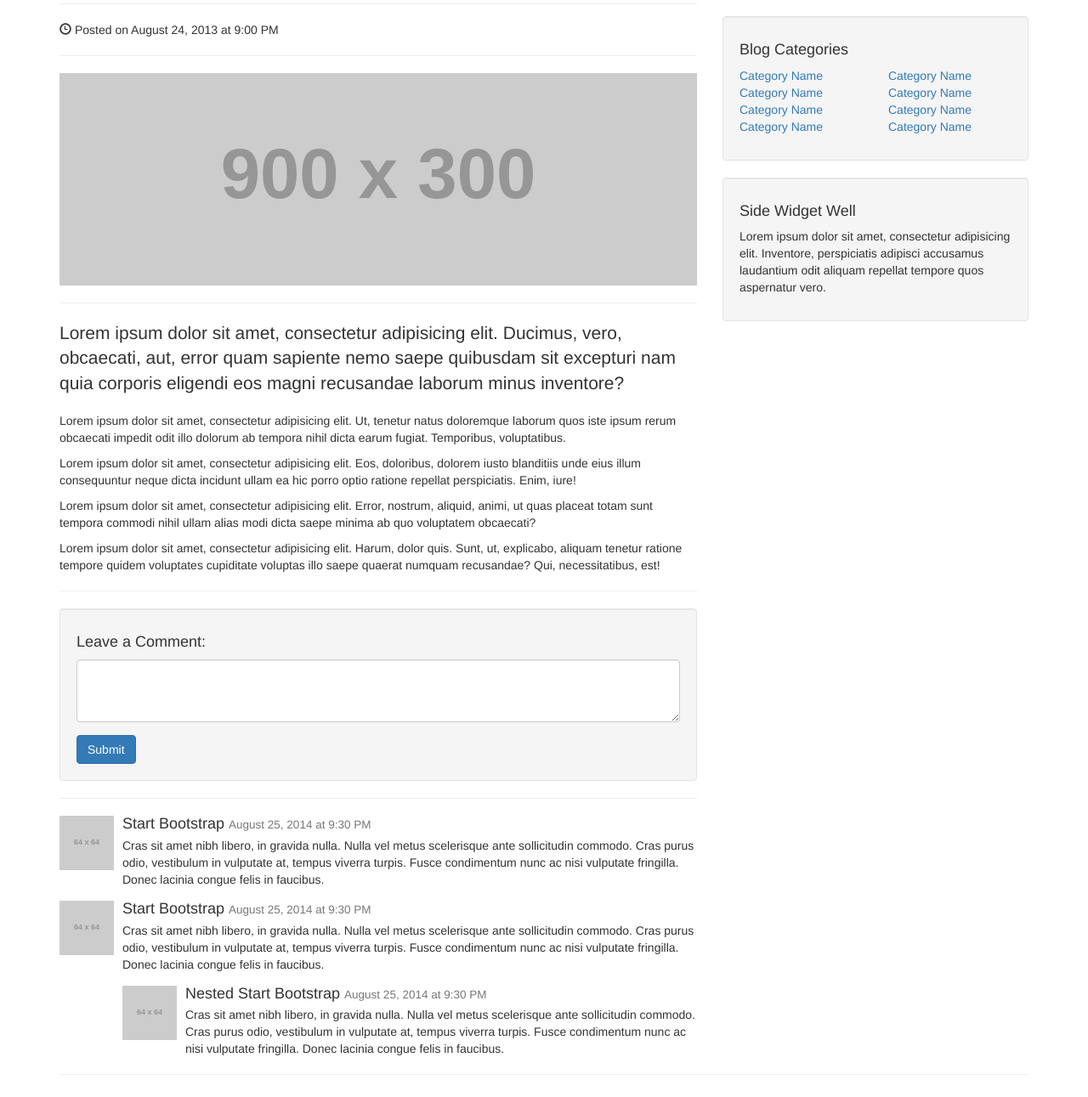
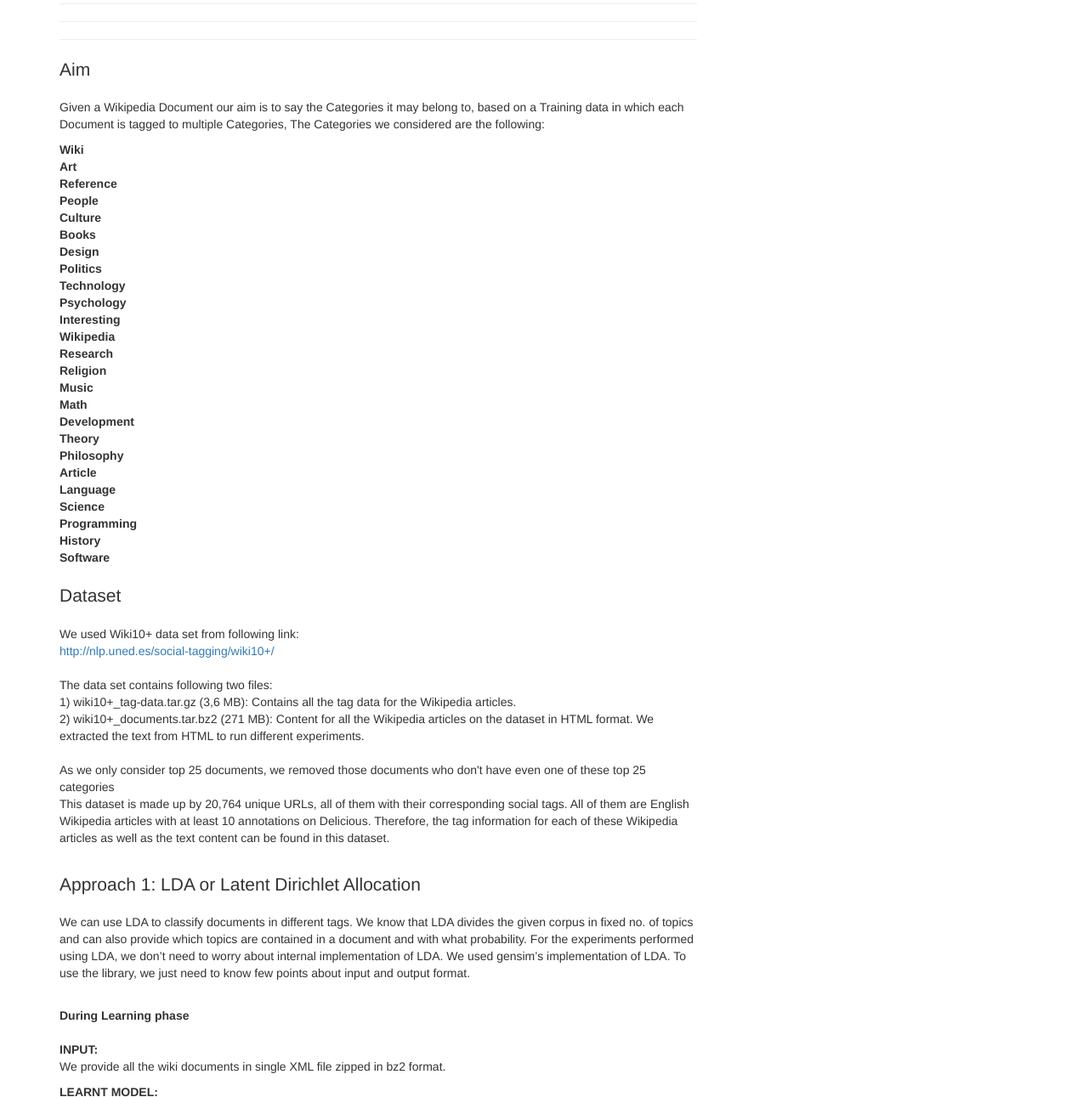
Before and after one commit to thegame61916/IREMajorProjectDocClassification, a plain HTML site: page index.html in a window 1280 px wide. Shown: the part 185-1476 px from the top of the page at 85% size. Drawn offline with Linux system fonts and the light colour scheme; placeholder pictures from the web are drawn by us.

Commit message:
Some part -1

```diff
--- a/index.html
+++ b/index.html
@@ -9,7 +9,7 @@
     <meta name="description" content="">
     <meta name="author" content="">
 
-    <title>Blog Post - Start Bootstrap Template</title>
+    <title>Wikipedia Document Classification</title>
 
     <!-- Bootstrap Core CSS -->
     <link href="css/bootstrap.min.css" rel="stylesheet">
@@ -28,37 +28,7 @@
 
 <body>
 
-    <!-- Navigation -->
-    <nav class="navbar navbar-inverse navbar-fixed-top" role="navigation">
-        <div class="container">
-            <!-- Brand and toggle get grouped for better mobile display -->
-            <div class="navbar-header">
-                <button type="button" class="navbar-toggle" data-toggle="collapse" data-target="#bs-example-navbar-collapse-1">
-                    <span class="sr-only">Toggle navigation</span>
-                    <span class="icon-bar"></span>
-                    <span class="icon-bar"></span>
-                    <span class="icon-bar"></span>
-                </button>
-                <a class="navbar-brand" href="#">Start Bootstrap</a>
-            </div>
-            <!-- Collect the nav links, forms, and other content for toggling -->
-            <div class="collapse navbar-collapse" id="bs-example-navbar-collapse-1">
-                <ul class="nav navbar-nav">
-                    <li>
-                        <a href="#">About</a>
-                    </li>
-                    <li>
-                        <a href="#">Services</a>
-                    </li>
-                    <li>
-                        <a href="#">Contact</a>
-                    </li>
-                </ul>
-            </div>
-            <!-- /.navbar-collapse -->
-        </div>
-        <!-- /.container -->
-    </nav>
+
 
     <!-- Page Content -->
     <div class="container">
@@ -71,148 +41,106 @@
                 <!-- Blog Post -->
 
                 <!-- Title -->
-                <h1>Blog Post Title</h1>
+                <h1>Wikipedia Document Classification</h1>
 
                 <!-- Author -->
                 <p class="lead">
-                    by <a href="#">Start Bootstrap</a>
+                    by <a href="#">Mohit Sharma, Vijjini Anvesh Rao, T.V.Ravi Teja</a>
                 </p>
 
                 <hr>
 
-                <!-- Date/Time -->
-                <p><span class="glyphicon glyphicon-time"></span> Posted on August 24, 2013 at 9:00 PM</p>
-
                 <hr>
 
-                <!-- Preview Image -->
-                <img class="img-responsive" src="http://placehold.it/900x300" alt="">
 
                 <hr>
 
                 <!-- Post Content -->
-                <p class="lead">Lorem ipsum dolor sit amet, consectetur adipisicing elit. Ducimus, vero, obcaecati, aut, error quam sapiente nemo saepe quibusdam sit excepturi nam quia corporis eligendi eos magni recusandae laborum minus inventore?</p>
-                <p>Lorem ipsum dolor sit amet, consectetur adipisicing elit. Ut, tenetur natus doloremque laborum quos iste ipsum rerum obcaecati impedit odit illo dolorum ab tempora nihil dicta earum fugiat. Temporibus, voluptatibus.</p>
-                <p>Lorem ipsum dolor sit amet, consectetur adipisicing elit. Eos, doloribus, dolorem iusto blanditiis unde eius illum consequuntur neque dicta incidunt ullam ea hic porro optio ratione repellat perspiciatis. Enim, iure!</p>
-                <p>Lorem ipsum dolor sit amet, consectetur adipisicing elit. Error, nostrum, aliquid, animi, ut quas placeat totam sunt tempora commodi nihil ullam alias modi dicta saepe minima ab quo voluptatem obcaecati?</p>
-                <p>Lorem ipsum dolor sit amet, consectetur adipisicing elit. Harum, dolor quis. Sunt, ut, explicabo, aliquam tenetur ratione tempore quidem voluptates cupiditate voluptas illo saepe quaerat numquam recusandae? Qui, necessitatibus, est!</p>
+                <p class="lead"> Aim </p>
+                <p>Given a Wikipedia Document our aim is to say the Categories it may belong to, based on a Training data in which each Document is tagged to multiple Categories,  The Categories we considered are the following: </p>
+                    <b>Wiki</b><br/>
+                   <b> Art</b><br/>
+                    <b>Reference</b><br/>
+                   <b> People</b><br/>
+                   <b> Culture</b><br/>
+                   <b> Books</b><br/>
+                   <b> Design</b><br/>
+                   <b> Politics</b><br/>
+                   <b> Technology</b><br/>
+                    <b>Psychology</b><br/>
+                    <b>Interesting</b><br/>
+                    <b>Wikipedia</b><br/>
+                    <b>Research</b><br/>
+                    <b>Religion</b><br/>
+                    <b>Music</b><br/>
+                    <b>Math</b><br/>
+                    <b>Development</b><br/>
+                    <b>Theory</b><br/>
+                    <b>Philosophy</b><br/>
+                   <b> Article</b><br/>
+                    <b>Language</b><br/>
+                    <b>Science</b><br/>
+                    <b>Programming</b><br/>
+                    <b>History</b><br/>
+                    <b>Software</b><br/></br>
+                <p class="lead"> Dataset </p>
+                <p>We used Wiki10+ data set from following link:</br>
+                    <a href="http://nlp.uned.es/social-tagging/wiki10+/">http://nlp.uned.es/social-tagging/wiki10+/</a></br></br>
+                The data set contains following two files:</br>
+                1) wiki10+_tag-data.tar.gz  (3,6 MB): Contains all the tag data for the Wikipedia articles.</br>
+                2) wiki10+_documents.tar.bz2  (271 MB): Content for all the Wikipedia articles on the dataset in HTML format. We extracted the text from HTML to run different experiments.</br></br>
+                As we only consider top 25 documents, we removed those documents who don't have even one of these top 25 categories</br>
+                This dataset is made up by 20,764 unique URLs, all of them with their corresponding social tags. All of them are English Wikipedia articles with at least 10 annotations on Delicious. Therefore, the tag information for each of these Wikipedia articles as well as the text content can be found in this dataset.</br></br></p>
+                <p class="lead"> Approach 1:  LDA or Latent Dirichlet Allocation </p>
+                <p>We can use LDA to classify documents in different tags. We know that LDA divides the given corpus in fixed no. of topics and can also provide which topics are contained in a document and with what probability. For the experiments performed  using LDA, we don’t need to worry about internal implementation of LDA. We used gensim’s implementation of LDA. To use the library, we just need to know few points about input and output format.</p>
+                </br>
+                <b> During Learning phase</b></br></br>
+                <b>INPUT:</b>
+                </br><p>We provide all the wiki documents in single XML file zipped in bz2 format.</p>
+                 <b>LEARNT MODEL:</b>
+                </br><p>Word distribution for each topic eg: “topic #0: 0.009*river + 0.008*lake + 0.006*island + 0.005*mountain +
+                0.004*area + 0.004*park + 0.004*antarctic + 0.004*south + 0.004*mountains + 0.004*dam”</p>
+                 <b> During Testing phase</b></br></br>
+                  <b>INPUT:</b>
+                </br><p>We provide the document to be classified in bag of words form to the learnt model</p>
+                <b>OUTPUT:</b>
+                </br><p>Topic distribution for a the text eg: “[(34, 0.023705742561150572), (60, 0.017830310671555303), (62, 0.023999239610385081), (83,0.029439444128473557), (87, 0.028172479800878891), (90, 0.1207424163376625), (116,0.022904510579689157)]”  represents the probabilities of the doc to fall under topics like 34,60,62….</p></br>
+
+
+
+                <p class="lead"> Major challenge in classification:  </p>
+                <p>It seems to be fairly simple to classify a document in different topics as we can see in output of testing phase. But  our aim is to classify the document under different tags like “politics, science” etc. and not under topic numbers. </p>
+                 <p class="lead"> Possible Solutions: </p>
+                <p>Clearly we need some way to map all the topics learnt by LDA to the most suitable tags. If we are able to do this then we simply test the unknown text against the model learnt by LDA and then report the tag corresponding to the topic given by LDA in output. We tried two different solutions to map topics to the tags: </p>
+                <p>1). As each topic of LDA is represented by distribution of words. We can create a query by combining those words and find best matched document on tf-idf basis for that query. That particular document must be the best match for that topic. So we can map the topic to tag of best matched document.</p>
+                <p>2) We can find probability distribution of topics for all the documents. Represent each document as a topic vector. Now find the closest document or the most similar document for each topic. Map the topic to the tag of that particular document.</p>
+
+                <b>Approach 1: </b><br>
+                <p>We can specify the major steps of to implement this approach as follows:</p>
+                <p>1) Divide the documents in training and test data with 4000 docs in test data.</p>
+                <p>2) On training data run gensim's LDA and save the learnt model. Set the number of topics as 300.</p>
+                <p>3) Save all the topics in a file and convert them to queries.</p>
+                <b>  Example topic:</b><br>
+                <p>2016-04-06 00:05:52,466 : INFO : topic #299 (0.003): 0.014*insurance + 0.009*scott + 0.007*samurai + 0.007*hipster + 0.006*forecasting + 0.006*fbi + 0.006*imf +     0.005*skeptical + 0.005*bass + 0.005*hidden</p>
+                <b>Query corresponding to above topic  #299:</b><br>
+                <p> 299:insurance scott samurai hipster forecasting fbi imf skeptical bass hidden</p>
+                <p>4) For each query, retrieve the most relevant document in training set on tf-idf basis and create topic to doc Id mapping.</p>
+                 <b>         Example:</b><br>
+                <p>   299 : cae3757420fbc4008bbfe492ab0d4cb5</p>
 
                 <hr>
 
                 <!-- Blog Comments -->
 
                 <!-- Comments Form -->
-                <div class="well">
-                    <h4>Leave a Comment:</h4>
-                    <form role="form">
-                        <div class="form-group">
-                            <textarea class="form-control" rows="3"></textarea>
-                        </div>
-                        <button type="submit" class="btn btn-primary">Submit</button>
-                    </form>
-                </div>
-
                 <hr>
 
                 <!-- Posted Comments -->
 
-                <!-- Comment -->
-                <div class="media">
-                    <a class="pull-left" href="#">
-                        <img class="media-object" src="http://placehold.it/64x64" alt="">
-                    </a>
-                    <div class="media-body">
-                        <h4 class="media-heading">Start Bootstrap
-                            <small>August 25, 2014 at 9:30 PM</small>
-                        </h4>
-                        Cras sit amet nibh libero, in gravida nulla. Nulla vel metus scelerisque ante sollicitudin commodo. Cras purus odio, vestibulum in vulputate at, tempus viverra turpis. Fusce condimentum nunc ac nisi vulputate fringilla. Donec lacinia congue felis in faucibus.
-                    </div>
-                </div>
 
-                <!-- Comment -->
-                <div class="media">
-                    <a class="pull-left" href="#">
-                        <img class="media-object" src="http://placehold.it/64x64" alt="">
-                    </a>
-                    <div class="media-body">
-                        <h4 class="media-heading">Start Bootstrap
-                            <small>August 25, 2014 at 9:30 PM</small>
-                        </h4>
-                        Cras sit amet nibh libero, in gravida nulla. Nulla vel metus scelerisque ante sollicitudin commodo. Cras purus odio, vestibulum in vulputate at, tempus viverra turpis. Fusce condimentum nunc ac nisi vulputate fringilla. Donec lacinia congue felis in faucibus.
-                        <!-- Nested Comment -->
-                        <div class="media">
-                            <a class="pull-left" href="#">
-                                <img class="media-object" src="http://placehold.it/64x64" alt="">
-                            </a>
-                            <div class="media-body">
-                                <h4 class="media-heading">Nested Start Bootstrap
-                                    <small>August 25, 2014 at 9:30 PM</small>
-                                </h4>
-                                Cras sit amet nibh libero, in gravida nulla. Nulla vel metus scelerisque ante sollicitudin commodo. Cras purus odio, vestibulum in vulputate at, tempus viverra turpis. Fusce condimentum nunc ac nisi vulputate fringilla. Donec lacinia congue felis in faucibus.
-                            </div>
-                        </div>
-                        <!-- End Nested Comment -->
-                    </div>
-                </div>
 
-            </div>
 
             <!-- Blog Sidebar Widgets Column -->
-            <div class="col-md-4">
-
-                <!-- Blog Search Well -->
-                <div class="well">
-                    <h4>Blog Search</h4>
-                    <div class="input-group">
-                        <input type="text" class="form-control">
-                        <span class="input-group-btn">
-                            <button class="btn btn-default" type="button">
-                                <span class="glyphicon glyphicon-search"></span>
-                        </button>
-                        </span>
-                    </div>
-                    <!-- /.input-group -->
-                </div>
-
-                <!-- Blog Categories Well -->
-                <div class="well">
-                    <h4>Blog Categories</h4>
-                    <div class="row">
-                        <div class="col-lg-6">
-                            <ul class="list-unstyled">
-                                <li><a href="#">Category Name</a>
-                                </li>
-                                <li><a href="#">Category Name</a>
-                                </li>
-                                <li><a href="#">Category Name</a>
-                                </li>
-                                <li><a href="#">Category Name</a>
-                                </li>
-                            </ul>
-                        </div>
-                        <div class="col-lg-6">
-                            <ul class="list-unstyled">
-                                <li><a href="#">Category Name</a>
-                                </li>
-                                <li><a href="#">Category Name</a>
-                                </li>
-                                <li><a href="#">Category Name</a>
-                                </li>
-                                <li><a href="#">Category Name</a>
-                                </li>
-                            </ul>
-                        </div>
-                    </div>
-                    <!-- /.row -->
-                </div>
-
-                <!-- Side Widget Well -->
-                <div class="well">
-                    <h4>Side Widget Well</h4>
-                    <p>Lorem ipsum dolor sit amet, consectetur adipisicing elit. Inventore, perspiciatis adipisci accusamus laudantium odit aliquam repellat tempore quos aspernatur vero.</p>
-                </div>
-
-            </div>
 
         </div>
         <!-- /.row -->
@@ -223,7 +151,7 @@
         <footer>
             <div class="row">
                 <div class="col-lg-12">
-                    <p>Copyright &copy; Your Website 2014</p>
+                    <p>Copyright &copy; Your Website 2016</p>
                 </div>
             </div>
             <!-- /.row -->
```
